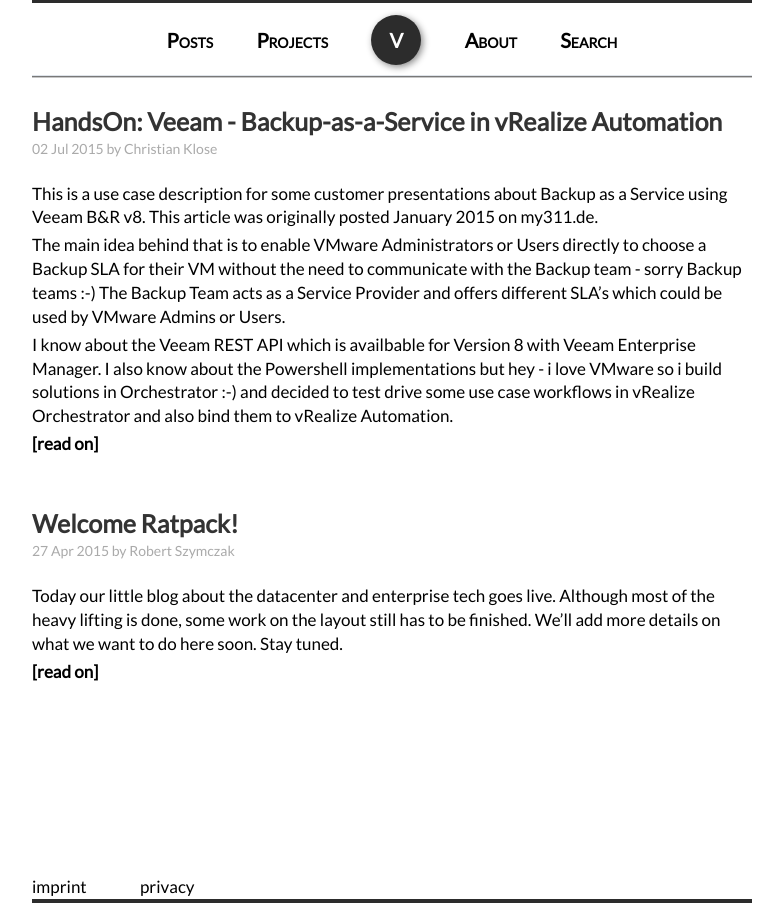
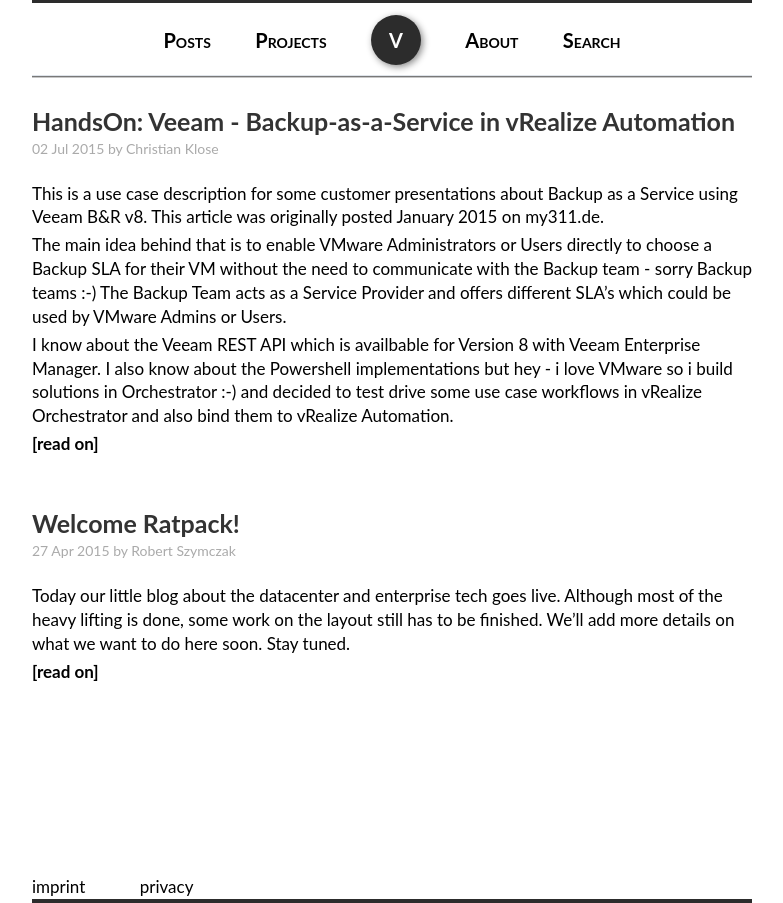
Before and after one commit to gitter-badger/vratpack.github.io, a Jekyll site: the page built from index.html, in a window 1280 px wide. Shown: the whole page, without its empty margins (248-1031 px from the left). Built offline with Jekyll 4.4.1, drawn with Linux system fonts in a browser that asks for light colours; Markdown is read by kramdown in place of the engine named in the settings; the list of posts is cut into pages by our own code; comment, search, counter and statistics services are not loaded.

Commit message:
changed font

```diff
--- a/_includes/head.html
+++ b/_includes/head.html
@@ -42,7 +42,7 @@
 <link rel="stylesheet" href="{{ site.url }}/css/odometer.css" />
 <link rel="stylesheet" href="{{ site.url }}/css/syntax.css" type="text/css">
 <!-- Fonts -->
-<link href='https://fonts.googleapis.com/css?family=Lato' rel='stylesheet' type='text/css'>
+<link href='https://fonts.googleapis.com/css?family=Open+Sans:400italic,700italic,400,700' rel='stylesheet' type='text/css'>
 <link href='https://fonts.googleapis.com/css?family=Source+Code+Pro' rel='stylesheet' type='text/css'>
 <!-- Odometer script -->
 <script src="{{ site.url }}/js/odometer.js"></script>
```
